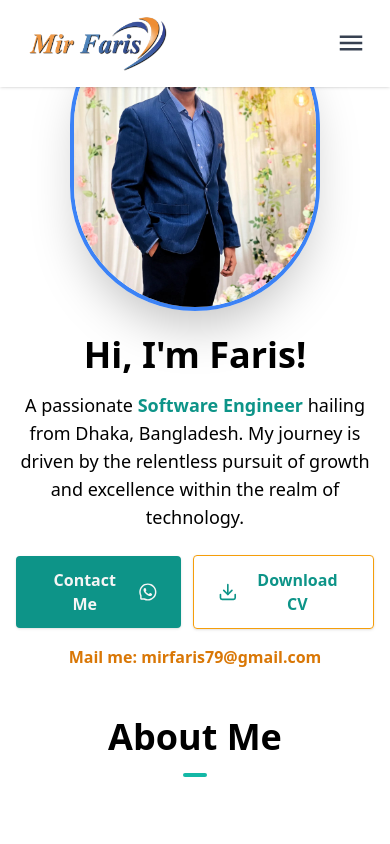
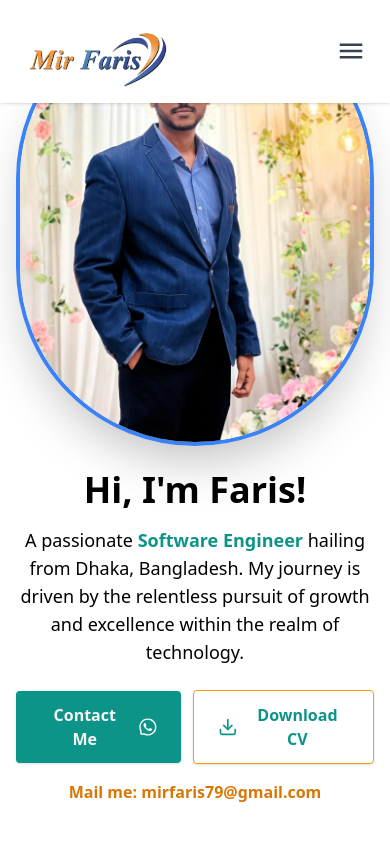
Before and after one commit to FarisHollow/Portfolio-NextJs, a Next.js app: page / in a window 390 px wide. Shown: the top 844 px of the page. Built offline with nearby package versions, Linux system fonts and the light colour scheme.

Commit message:
Full another

```diff
--- a/components/HeroSection.tsx
+++ b/components/HeroSection.tsx
@@ -10,13 +10,13 @@ const HeroSection = () => {
 
   return (
     <section id="home">
-      <div className="flex flex-col text-center items-center justify-center animate-slideUpCubiBezier animation-delay-2 my-0 py-0 sm:py-0 md:py-40 md:flex-row md:space-x-24 md:text-left">
+      <div className="flex flex-col text-center items-center justify-center animate-slideUpCubiBezier animation-delay-2 my-0 py-0 sm:py-110 md:py-40 md:flex-row md:space-x-24 md:text-left">
         <div className="md:mt-2 md:w-1/2 rounded-amber-border animate-slideUpEaseInOut">
           <Image
             src="/faris1.jpg"
             alt=""
-            width={250}
-            height={250}
+            width={1050}
+            height={1050}
             className="rounded-full shadow-2xl border-4 border-blue-500"
           />
         </div>
--- a/components/Navbar.tsx
+++ b/components/Navbar.tsx
@@ -1,17 +1,15 @@
-"use client" // this is a client component
-import React from "react"
-import { useState } from "react"
-import { Link } from "react-scroll/modules"
-import { usePathname } from "next/navigation"
-import { useTheme } from "next-themes"
-import { RiMoonFill, RiSunLine } from "react-icons/ri"
-import { IoMdMenu, IoMdClose } from "react-icons/io"
+import React from "react";
+import { useState } from "react";
+import { Link } from "react-scroll/modules";
+import { usePathname } from "next/navigation";
+import { useTheme } from "next-themes";
+import { RiMoonFill, RiSunLine } from "react-icons/ri";
+import { IoMdMenu, IoMdClose } from "react-icons/io";
 import Image from "next/image";
 
-
 interface NavItem {
-  label: string
-  page: string
+  label: string;
+  page: string;
 }
 
 const NAV_ITEMS: Array<NavItem> = [
@@ -27,28 +25,29 @@ const NAV_ITEMS: Array<NavItem> = [
     label: "Projects",
     page: "projects",
   },
-]
+];
 
 export default function Navbar() {
-  const { systemTheme, theme, setTheme } = useTheme()
-  const currentTheme = theme === "system" ? systemTheme : theme
-  const pathname = usePathname()
-  const [navbar, setNavbar] = useState(false)
+  const { systemTheme, theme, setTheme } = useTheme();
+  const currentTheme = theme === "system" ? systemTheme : theme;
+  const pathname = usePathname();
+  const [navbar, setNavbar] = useState(false);
+
   return (
-    <header className="w-full mx-auto  px-4 sm:px-20 fixed top-0 z-50 shadow bg-white dark:bg-stone-900 dark:border-b dark:border-stone-600">
+    <header className="w-full mx-auto px-4 sm:px-20 fixed top-0 z-50 shadow bg-white dark:bg-stone-900 dark:border-b dark:border-stone-600">
       <div className="justify-between md:items-center md:flex">
         <div>
           <div className="flex items-center justify-between py-3 md:py-5 md:block">
             <Link to="home">
               <div className="container flex items-center space-x-2">
+                <div className="mt-4 md:mt-0">
                   <Image
                     src="/MF.png"
                     alt="Mir Faris"
-
                     width={163}
                     height={24}
-
                   />
+                </div>
               </div>
             </Link>
             <div className="md:hidden">
@@ -86,7 +85,7 @@ export default function Navbar() {
                   >
                     {item.label}
                   </Link>
-                )
+                );
               })}
               {currentTheme === "dark" ? (
                 <button
@@ -108,5 +107,5 @@ export default function Navbar() {
         </div>
       </div>
     </header>
-  )
+  );
 }
```
Lines whose indentation alone changed are shown as unchanged.
